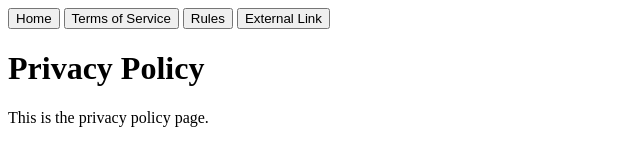
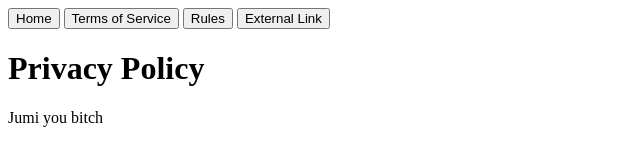
Before and after one commit to Generalcyno/Wearedegenerates, a plain HTML site: page privacy.html in a window 1280 px wide. Shown: the whole page, without its empty margins (0-640 px from the left). Drawn offline with Linux system fonts and the light colour scheme.

Commit message:
Update privacy.html

```diff
--- a/privacy.html
+++ b/privacy.html
@@ -14,6 +14,6 @@
         <button onclick="location.href='https://example.com'">External Link</button>
     </nav>
     <h1>Privacy Policy</h1>
-    <p>This is the privacy policy page.</p>
+    <p>Jumi you bitch</p>
 </body>
 </html>
```
